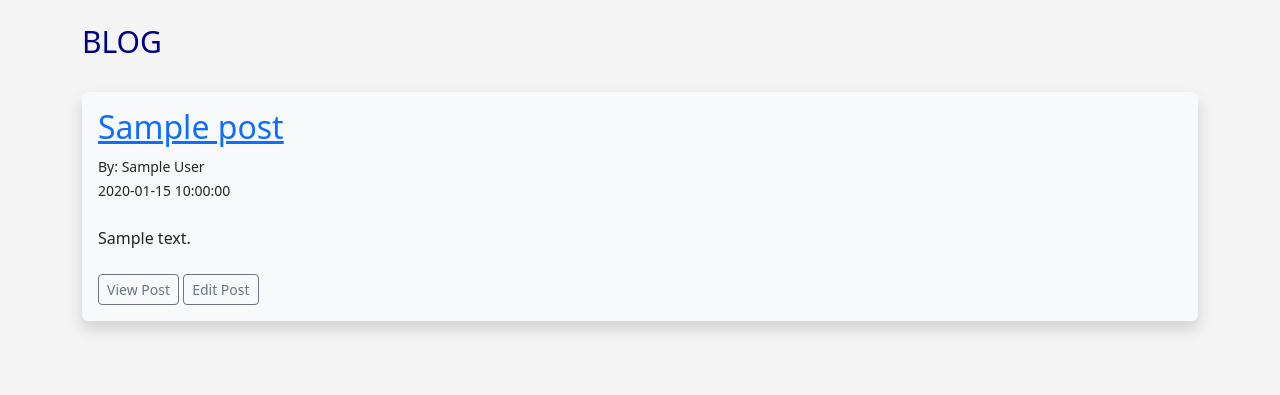
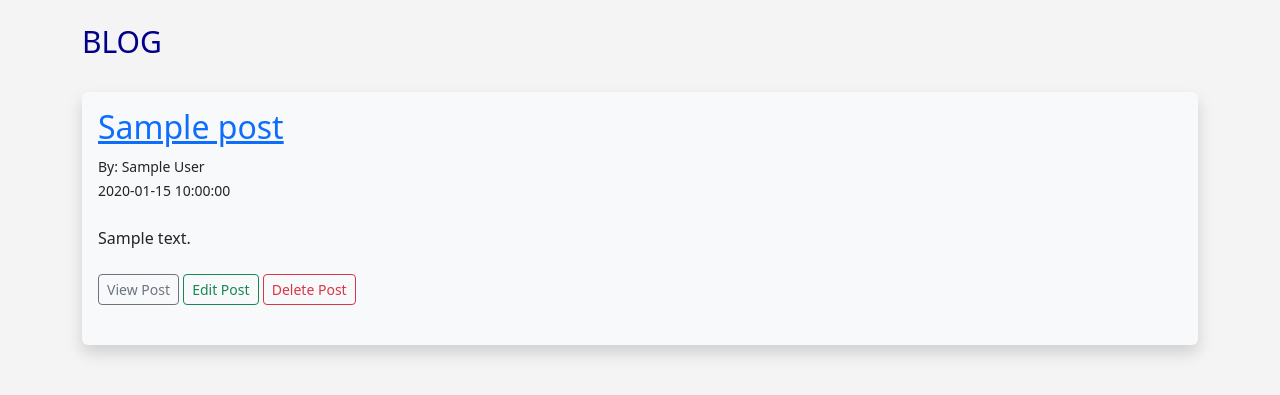
Before and after one commit to YuraSkivka/codemy, a Flask app: page /posts in a window 1280 px wide. Shown: the part 56-451 px from the top of the page. Run offline with Flask 3, Linux system fonts and the light colour scheme; tables that the repository leaves empty hold one stand-in row (values such as "Sample post"); some libraries are stand-ins or nearby versions.

Commit message:
Delete Blog Posts - Flask Fridays #21

```diff
--- a/flasker/app.py
+++ b/flasker/app.py
@@ -324,6 +324,24 @@ def edit_post(id):
     form.slug.data = post.slug
     return render_template('edit_post.html', form=form)
 
+@app.route("/posts/delete/<int:id>", methods=["GET", "POST"])
+def delete_post(id):
+    m_log.info(f"open /delete_post")
+    post_to_delete = Posts.query.get_or_404(id)
+    try:
+        db.session.delete(post_to_delete)
+        db.session.commit()
+
+
+        flash('Post Was Delete Successfully!')
+        posts = Posts.query.order_by(Posts.date_added)
+        return render_template("posts.html", posts=posts)
+
+    except:
+        flash('Post Delete Error!')
+        posts = Posts.query.order_by(Posts.date_added)
+        return render_template("posts.html", posts=posts)
+
 # Add Posts Page
 @app.route('/add_post', methods=["GET", "POST"])
 def add_post():
--- a/flasker/templates/post.html
+++ b/flasker/templates/post.html
@@ -27,6 +27,7 @@ Posts
     </div>
 
 <a href=" {{ url_for('posts') }}" class='btn btn-outline-secondary btn-sm'>Back to Blog</a>
-<a href=" {{ url_for('edit_post', id=post.id) }}" class='btn btn-outline-secondary btn-sm'>Edit Post</a>
+<a href=" {{ url_for('edit_post', id=post.id) }}" class='btn btn-outline-success btn-sm'>Edit Post</a>
+<a href=" {{ url_for('delete_post', id=post.id) }}" class='btn btn-outline-danger btn-sm'>Delete Post</a>
 
 {% endblock %}
--- a/flasker/templates/posts.html
+++ b/flasker/templates/posts.html
@@ -25,8 +25,9 @@ Posts
             {{ post.date_added }}</small> <br><br>
         {{ post.content }}<br><br>
         <a href=" {{ url_for('post', id=post.id) }}" class='btn btn-outline-secondary btn-sm'>View Post</a>
-        <a href=" {{ url_for('edit_post', id=post.id) }}" class='btn btn-outline-secondary btn-sm'>Edit Post</a>
-        <br>
+        <a href=" {{ url_for('edit_post', id=post.id) }}" class='btn btn-outline-success btn-sm'>Edit Post</a>
+        <a href=" {{ url_for('delete_post', id=post.id) }}" class='btn btn-outline-danger btn-sm'>Delete Post</a>
+        <br><br>
     </div>
 
 {% endfor %}
```
